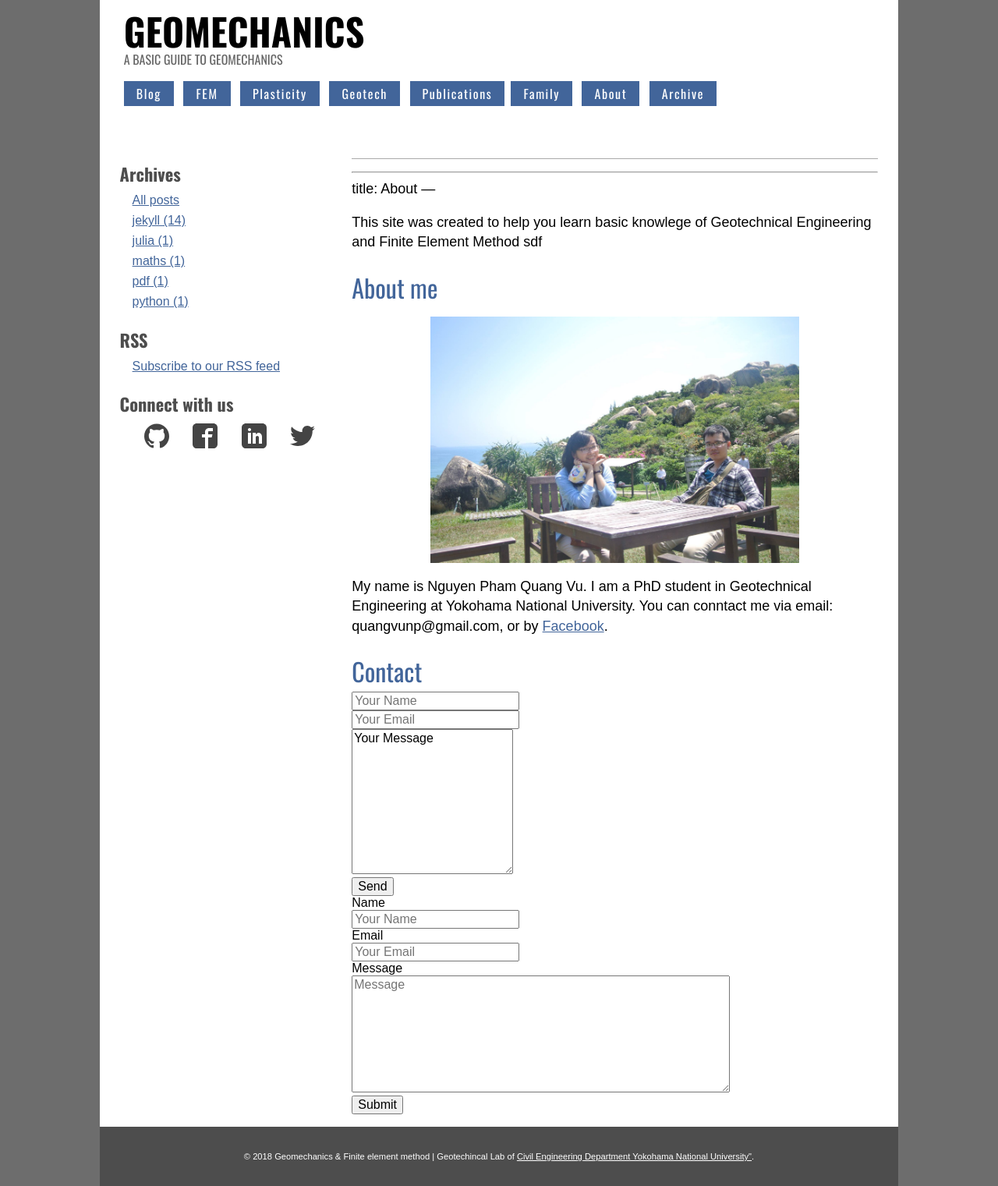
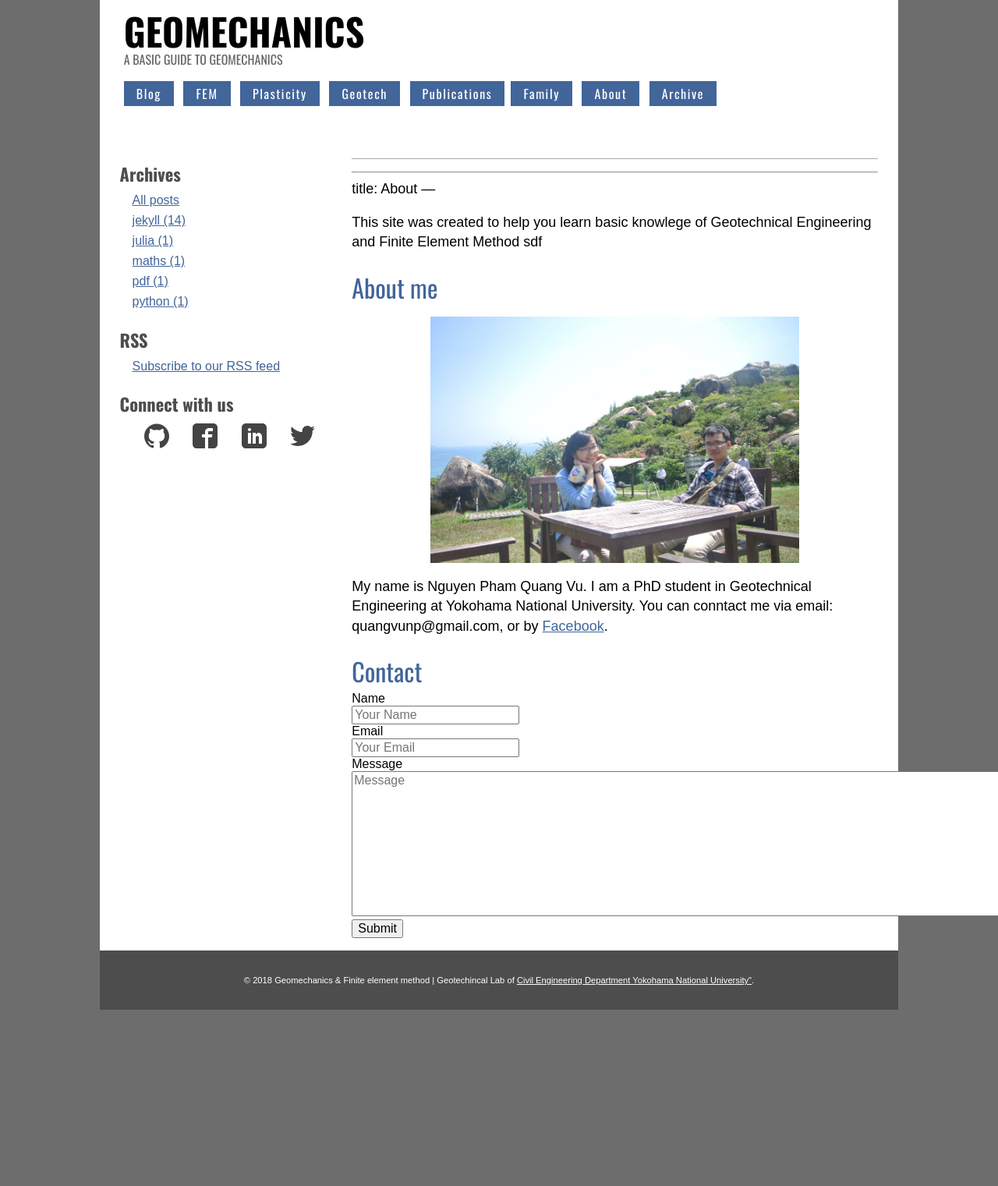
Before and after one commit to quangvunp/geomechanics, a Jekyll site: the page built from about.md, in a window 1280 px wide. Shown: the whole page at 78% size. Built offline with Jekyll 4.4.1, drawn with Linux system fonts in a browser that asks for light colours; our own code applies the rules of GitHub Pages for plain Markdown files; after the commit the page ends 1295 px from its top, so only the background shows below that.

Commit message:
Update about.md

```diff
--- a/about.md
+++ b/about.md
@@ -13,23 +13,6 @@ My name is Nguyen Pham Quang Vu. I am a PhD student in Geotechnical Engineering
 
 ## Contact
 
-<form class="form-horizontal" action="//formspree.io/youremail@yourweb.com" method="POST">
-
-  <div class="form-group">
-    <input type="text" name="name" placeholder="Your Name">
-  </div>
-  <div class="form-group">
-    <input type="email" name="_replyto" placeholder="Your Email">
-  </div>
-  <div class="form-group">
-    <textarea class="form-control" id="textarea" rows = "10" name="message">Your Message</textarea>
-  </div>
-  <div class="form-group">
-    <input type="submit" value="Send">
-  </div>
-    <input type="text" name="_gotcha" style="display:none" />
-
-</form>
 
 
 <form action="http://getsimpleform.com/messages?form_api_token=475339605245a246498c3b1d364a845b" method="post">
@@ -44,7 +27,7 @@ My name is Nguyen Pham Quang Vu. I am a PhD student in Geotechnical Engineering
   <br />
   <label for='email'>Message</label>
   <br />
-  <textarea id='message' name='message' placeholder='Message' rows='8' cols='50'></textarea>
+  <textarea id='message' name='message' placeholder='Message' rows='10' cols='100'></textarea>
   <br />
   <input type='submit' value='Submit' />
 </form>
```
